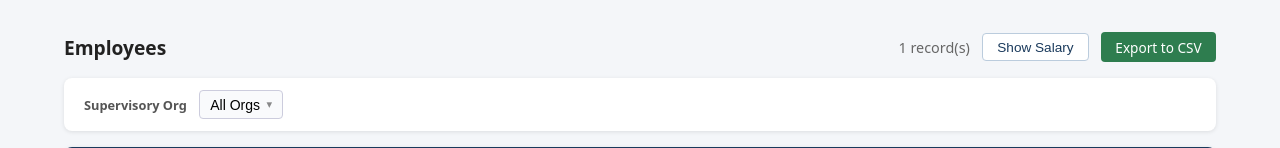
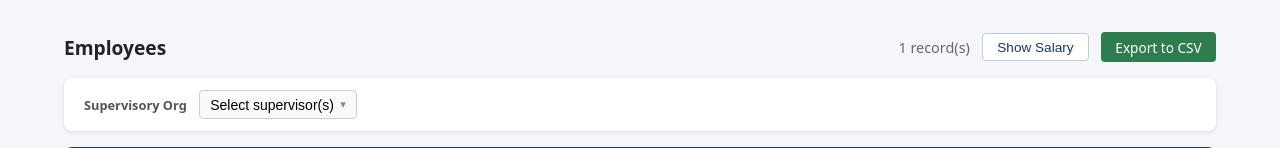
Before and after one commit to kkdt/claude-company, a Flask app: template templates/employees.html in a window 1280 px wide. Shown: the part 63-211 px from the top of the page. Run offline with Flask 3, Linux system fonts and the light colour scheme; the visitor is signed in with stand-in values (Sample User, id 1); the template is opened without the code that fills it: most values are stand-ins (such as "Sample title", 1, 10 or a date in 2020).

Commit message:
Change to "Select supervisor(s)"

```diff
--- a/templates/employees.html
+++ b/templates/employees.html
@@ -83,7 +83,7 @@
   <div class="org-dropdown">
     <button type="button" id="org-dropdown-btn" onclick="toggleOrgDropdown()"
       style="padding:0.35rem 0.65rem;border:1px solid #ccd;border-radius:4px;font-size:0.875rem;background:#f9fafc;cursor:pointer;display:inline-flex;align-items:center;gap:0.4rem;white-space:nowrap;">
-      All Orgs
+      Select supervisor(s)
       <span id="org-dropdown-count" style="display:none;background:#1a3a5c;color:#fff;border-radius:999px;padding:0 0.45rem;font-size:0.72rem;font-weight:700;line-height:1.5;"></span>
       <span style="opacity:0.45;font-size:0.7rem;">▾</span>
     </button>
```
Also changed, not shown: README.md.
